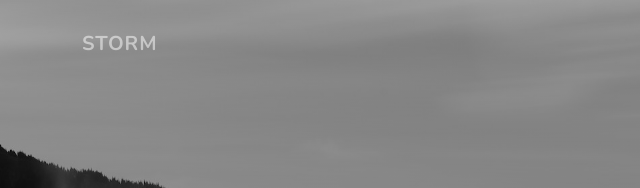
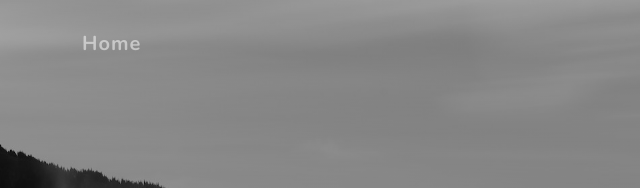
Before and after one commit to stormOntology/stormOntology.github.io, a website: page dist/conclusion.html in a window 1280 px wide. Shown: the top 188 px of the page, 0-640 px from the left. Drawn offline with nearby package versions, Linux system fonts and the light colour scheme.

Commit message:
Update conclusion.html

```diff
--- a/dist/conclusion.html
+++ b/dist/conclusion.html
@@ -27,7 +27,7 @@
         <!-- Navigation-->
         <nav class="navbar navbar-expand-lg navbar-light fixed-top" id="mainNav">
             <div class="container">
-                <a class="navbar-brand js-scroll-trigger" href="#page-top">STORM</a>
+                <a class="navbar-brand js-scroll-trigger" href="index.html">Home</a>
                 <button class="navbar-toggler navbar-toggler-right" type="button" data-toggle="collapse" data-target="#navbarResponsive" aria-controls="navbarResponsive" aria-expanded="false" aria-label="Toggle navigation">
                     STORM
                     <i class="fas fa-bars"></i>
```
